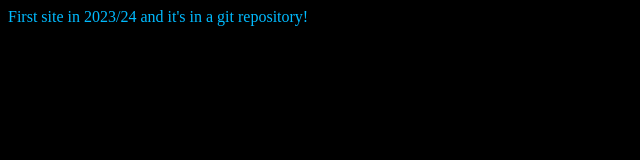
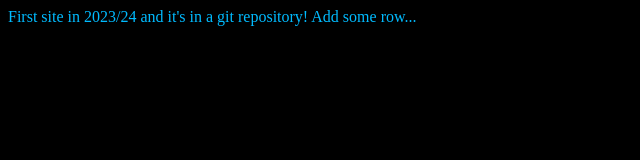
Before and after one commit to arokkeksze/bot_fist_11b, a plain HTML site: page index.html in a window 1280 px wide. Shown: the whole page, without its empty margins (0-640 px from the left). Drawn offline with Linux system fonts and the light colour scheme.

Commit message:
Some conflict changes

```diff
--- a/index.html
+++ b/index.html
@@ -9,5 +9,7 @@
 	</head>
 	<body>
 		First site in 2023/24 and it's in a git repository!
+
+		Add some row...
 	</body>
 </html>
```
